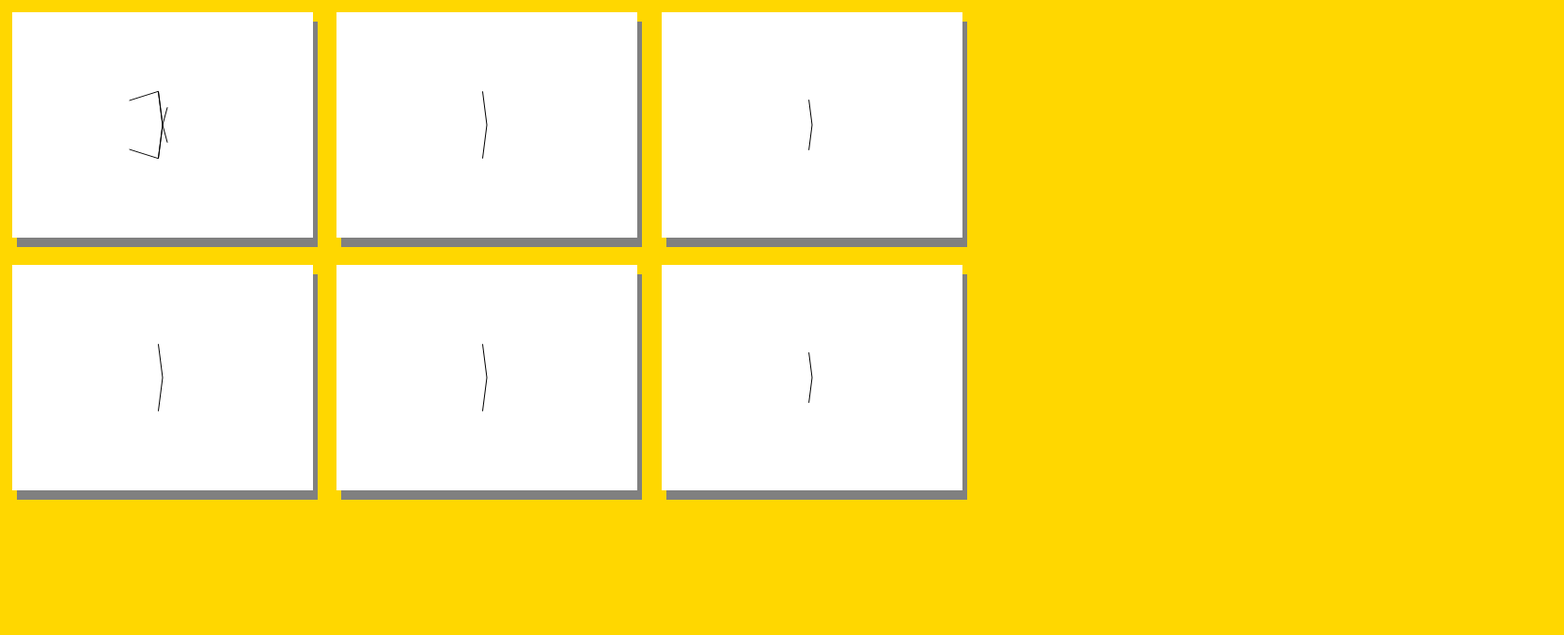
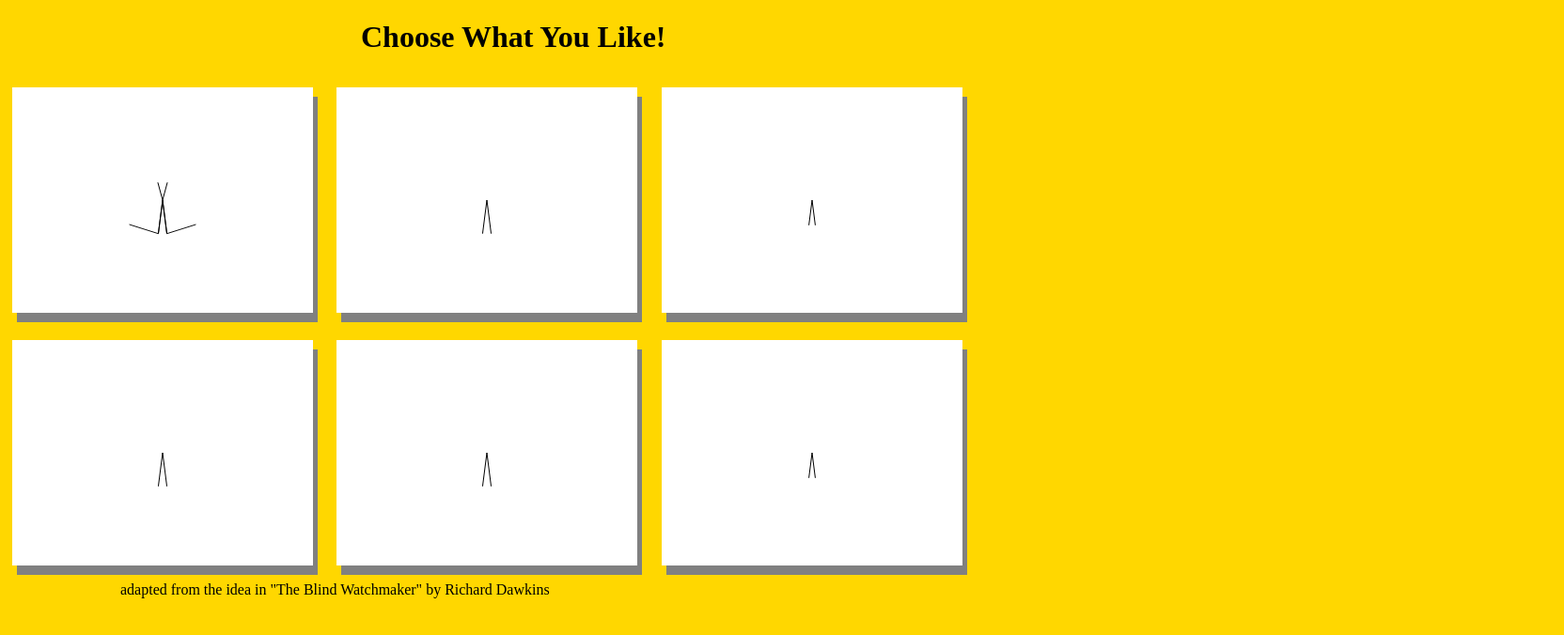
Before and after one commit to HsuBokai/Evolution, a plain HTML site: page index.html in a window 1280 px wide. Shown: the whole page at 94% size, 1664 px wide, since content can reach past the window. Drawn offline with Linux system fonts and the light colour scheme.

Commit message:
add title and guide line

```diff
--- a/LifeTree.js
+++ b/LifeTree.js
@@ -25,8 +25,8 @@ GrowPoint.prototype.branch = function(paint)
 	tool.draw(paint);
 
 	var tool = new ToolLine();
-	tool.setStartPoint(this.x, -this.y);
-	tool.setEndPoint(this.next_x, -this.next_y);
+	tool.setStartPoint(-this.x, this.y);
+	tool.setEndPoint(-this.next_x, this.next_y);
 	tool.draw(paint);
 }
 
--- a/index.html
+++ b/index.html
@@ -11,6 +11,14 @@ body{
 canvas{
 	margin:1%;
 	background: white;
+}
+h1{
+	position: relative;
+	left: 30%;
+}
+footer{
+	position: relative;
+	left: 10%;
 }
 </style>
 <script type='text/javascript' src="./LifeTree.js"></script>
@@ -108,9 +116,15 @@ var Choices = function()
 
 var choices = new Choices();
 
+var footer = document.createElement("footer");
+var newContent = document.createTextNode("adapted from the idea in \"The Blind Watchmaker\" by Richard Dawkins");
+footer.appendChild(newContent);
+document.body.appendChild(footer);
+
 } // window.onload
 </script>
 </head>
 <body>
+<h1>Choose What You Like!</h1>
 </body>
 </html>
```
